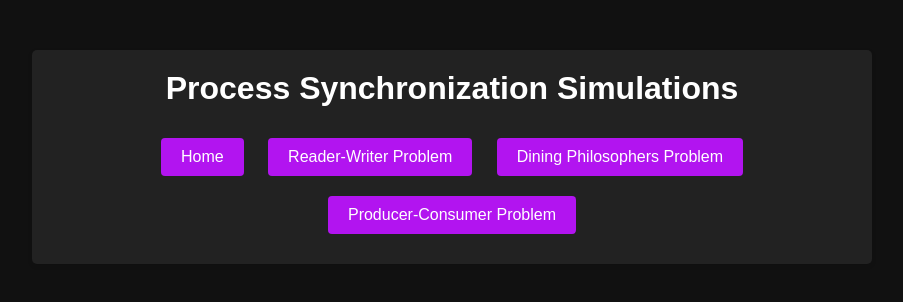
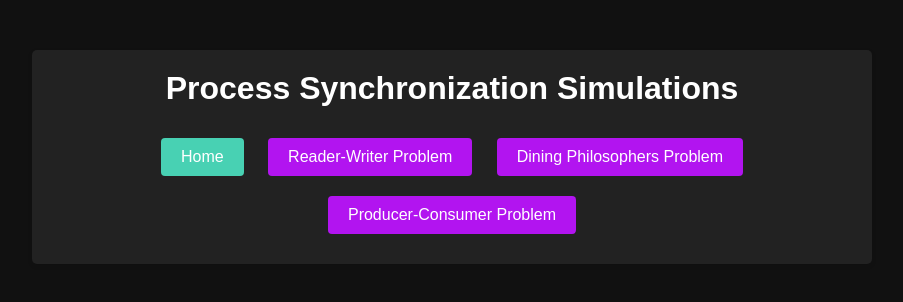
Before and after one commit to ga05nu/Simulator, a plain HTML site: page Aditya(211CS205)/procsynchronization.html in a window 1280 px wide. Shown: the whole page, without its empty margins (188-1091 px from the left). Drawn offline with Linux system fonts and the light colour scheme.

Commit message:
Update procsynchronization.html

```diff
--- a/Aditya(211CS205)/procsynchronization.html
+++ b/Aditya(211CS205)/procsynchronization.html
@@ -43,6 +43,10 @@
       white-space: nowrap;
     }
 
+    .btn-home {
+      background-color: #48d1b3;
+    }
+
     .btn:hover {
       background-color: #ff3d00;
     }
@@ -53,7 +57,7 @@
   <div class="container">
     <h1>Process Synchronization Simulations</h1>
     <nav>
-      <a class="btn" href="frontpage.html">Home</a>
+      <a class="btn btn-home" href="frontpage.html">Home</a>
       <a class="btn" href="reader_writer.html">Reader-Writer Problem</a>
       <a class="btn" href="dining_philosophers.html">Dining Philosophers Problem</a>
       <a class="btn" href="producer_consumer.html">Producer-Consumer Problem</a>
```
